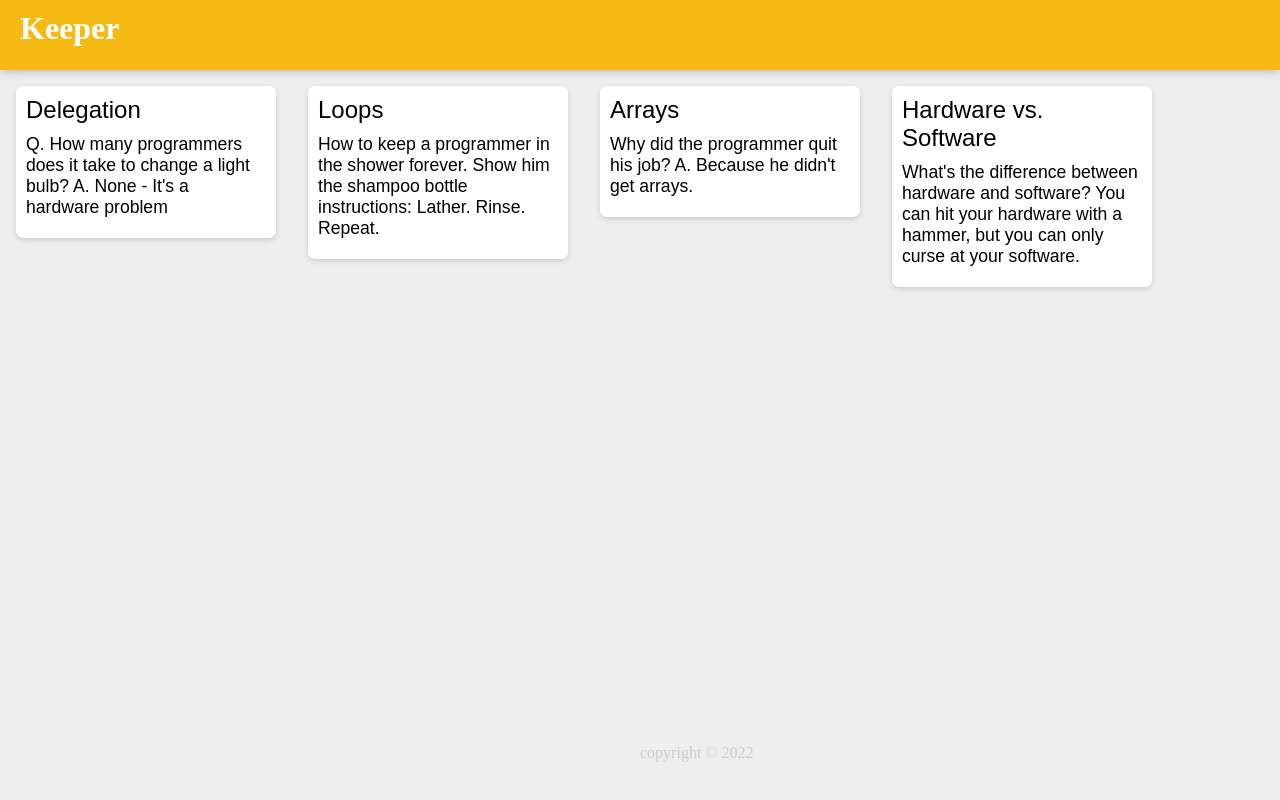
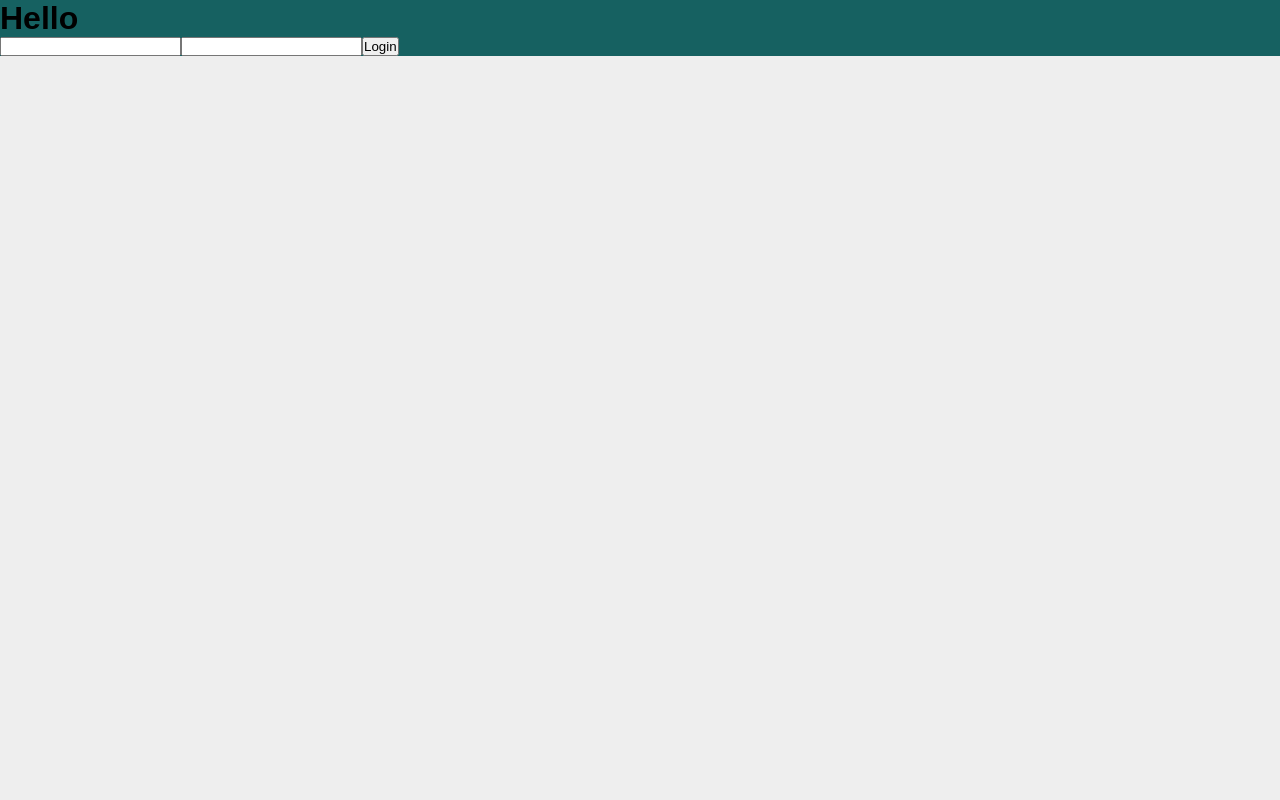
Before and after one commit to DohaAbdullah/keeper, a React (Create React App) app: page /login in a window 1280 px wide. Built offline with nearby package versions, Linux system fonts and the light colour scheme.

Commit message:
adding routing react route dom in app

```diff
--- a/package.json
+++ b/package.json
@@ -8,6 +8,7 @@
     "@testing-library/user-event": "^13.5.0",
     "react": "^18.2.0",
     "react-dom": "^18.2.0",
+    "react-router-dom": "^6.4.4",
     "react-scripts": "5.0.1",
     "web-vitals": "^2.1.4"
   },
--- a/src/App.css
+++ b/src/App.css
@@ -55,3 +55,7 @@ body {
   font-size: 1.1rem;
   margin-bottom: 10px;
 }
+
+.login-container {
+  background-color: #166161;
+}
--- a/src/App.js
+++ b/src/App.js
@@ -1,18 +1,10 @@
 import "./App.css";
-import Header from "./components/header";
-import Footer from "./components/footer";
-import Note from "./components/note";
-import Notes from "./data.json";
+import AppRoutes from "./router/appRoutes";
 
-
-function App() {
+function App(props) {
   return (
     <div className="App">
-      <Header />
-      {Notes.map((note) => (
-        <Note key={note.key} title={note.title} content={note.content} />
-      ))}
-      <Footer />
+      <AppRoutes />
     </div>
   );
 }
--- /dev/null
+++ b/src/pages/login.jsx
@@ -0,0 +1,16 @@
+function Login() {
+  return (
+    <div className="login-container">
+      <div className="form-container">
+        <h1>Hello</h1>
+        <form>
+          <input />
+          <input />
+          <button>Login</button>
+        </form>
+      </div>
+    </div>
+  );
+}
+
+export default Login;
--- /dev/null
+++ b/src/pages/mainPage.jsx
@@ -0,0 +1,18 @@
+import Header from "../components/header";
+import Footer from "../components/footer";
+import Note from "../components/note";
+import Notes from "../data.json";
+
+function MainPage() {
+  return (
+    <div>
+      <Header />
+      {Notes.map((note) => (
+        <Note key={note.key} title={note.title} content={note.content} />
+      ))}
+      <Footer />
+    </div>
+  );
+}
+
+export default MainPage;
--- /dev/null
+++ b/src/router/appRoutes.jsx
@@ -0,0 +1,14 @@
+import { Routes, Route } from "react-router-dom";
+import Login from "../pages/login";
+import MainPage from "../pages/mainPage";
+
+function AppRoutes(props) {
+  return (
+    <Routes>
+      <Route path="/" element={<MainPage />} />
+      <Route path="/login" element={<Login />} />
+    </Routes>
+  );
+}
+
+export default AppRoutes;
```
Also changed, not shown: src/index.js (+10 -8 lines), src/pages/error-page.jsx (added, +18 -0 lines), 1 other file (tests, documents, lock files or other folders).
